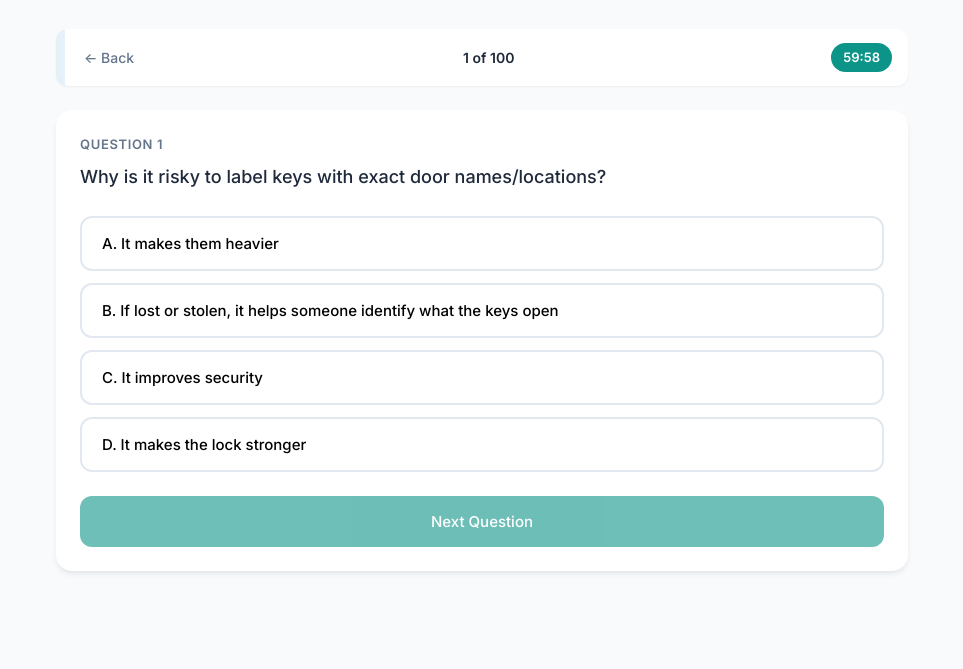
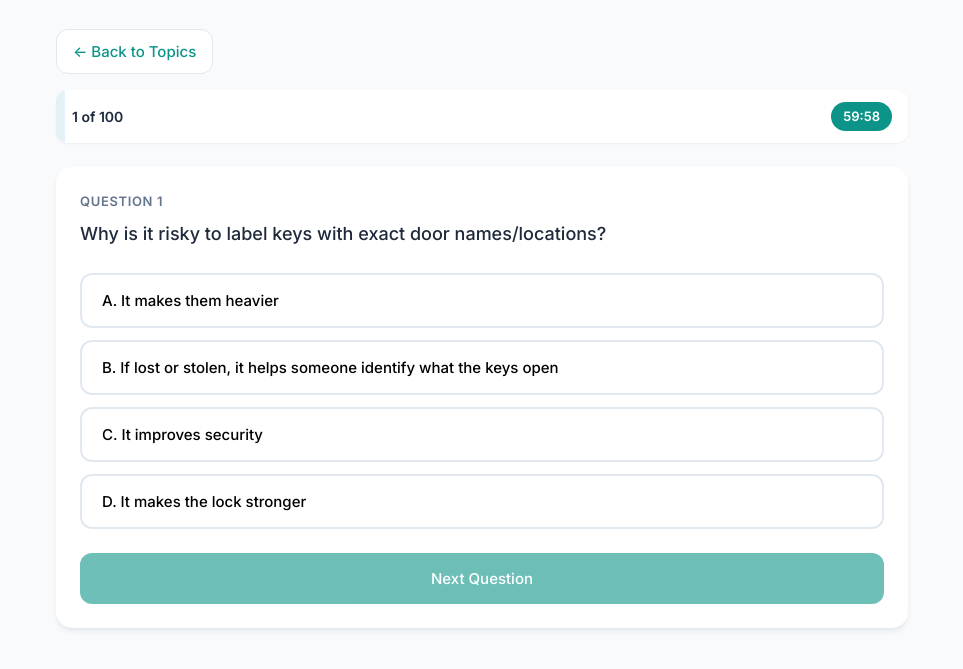
Before and after one commit to Sinfosecurity/SecurityGuild, a website: page index.html in a window 1280 px wide. Both pictures are taken after a click on the button "Start 100-Question Timed Mock Exam". Shown: the part 137-806 px from the top of the page, without its empty margins (158-1121 px from the left). Drawn offline with Linux system fonts and the light colour scheme.

Commit message:
Make back button more visible - move to top, add border
Made-with: Cursor

```diff
--- a/script.js
+++ b/script.js
@@ -124,10 +124,12 @@ function renderQuestion() {
   const current = quizIndex + 1;
   const progressPct = (current / total) * 100;
 
-  let html = `<div class="quiz-progress" role="progressbar" aria-valuenow="${current}" aria-valuemin="1" aria-valuemax="${total}">
+  let html = `<div class="quiz-nav">
+    <button type="button" class="btn btn--back" id="quiz-back-btn" aria-label="Back to topics">← Back to Topics</button>
+  </div>
+  <div class="quiz-progress" role="progressbar" aria-valuenow="${current}" aria-valuemin="1" aria-valuemax="${total}">
     <div class="quiz-progress__bar" style="width: ${progressPct}%"></div>
     <div class="quiz-progress__meta">
-      <button type="button" class="btn btn--back" id="quiz-back-btn" aria-label="Back to topics">← Back</button>
       <span class="quiz-progress__counter">${current} of ${total}</span>
       <span class="timer-badge" id="timer"></span>
     </div>
--- a/styles.css
+++ b/styles.css
@@ -241,16 +241,24 @@ body {
   color: var(--color-text);
 }
 
+/* Quiz nav - back button */
+.quiz-nav {
+  margin-bottom: var(--space-4);
+}
+
 .btn--back {
-  padding: var(--space-2) var(--space-3);
-  font-size: 0.875rem;
-  background: transparent;
-  color: var(--color-text-muted);
+  padding: var(--space-3) var(--space-4);
+  font-size: 0.9375rem;
+  font-weight: 500;
+  background: var(--color-surface);
+  color: var(--color-primary);
+  border: 1px solid var(--color-border);
 }
 
 .btn--back:hover:not(:disabled) {
-  color: var(--color-text);
   background: var(--color-bg);
+  border-color: var(--color-primary);
+  color: var(--color-primary-hover);
 }
 
 .btn--mock {
```
